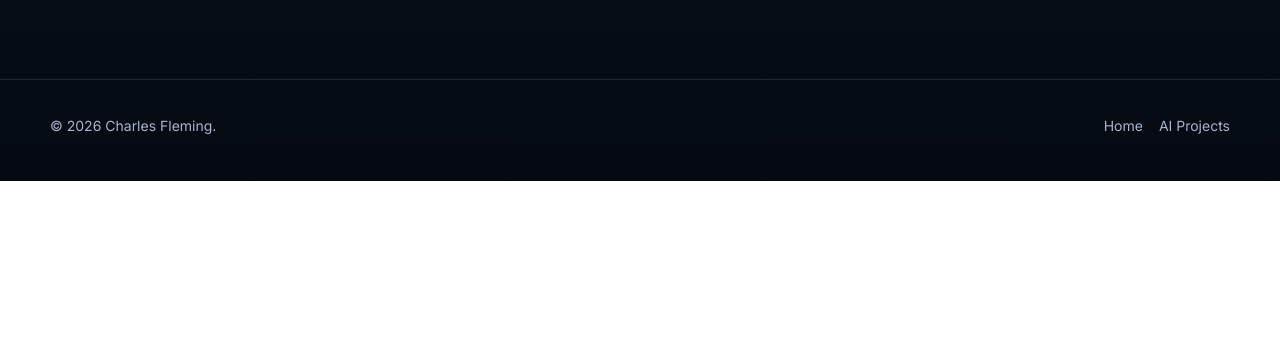
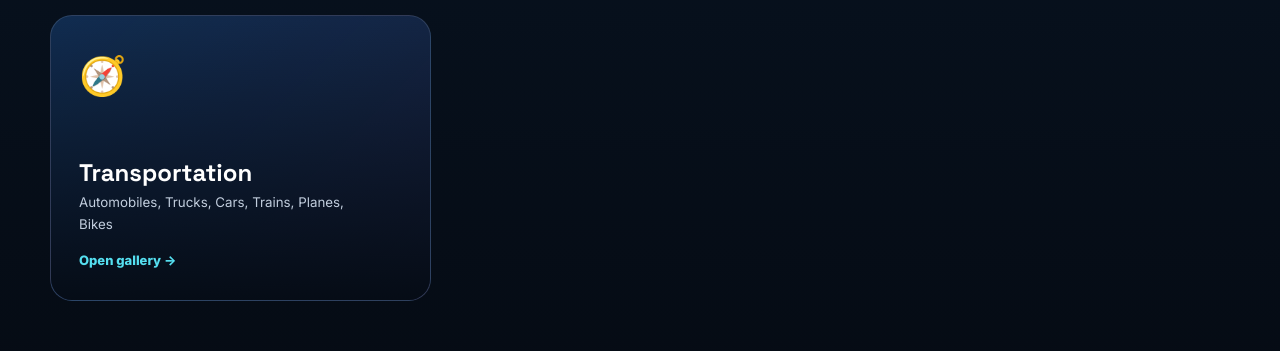
Before and after one commit to Charles85298/pro-it-help, a plain HTML site: page photography.html in a window 1280 px wide. Shown: the part 1307-1658 px from the top of the page. Before the commit the page ends 1488 px from the top, so only its background shows below. Drawn offline with Linux system fonts and the light colour scheme.

Commit message:
Add transportation category to photography.html

```diff
--- a/photography.html
+++ b/photography.html
@@ -21,6 +21,7 @@
 <a class="photo category-card category-nature" href="gallery.html?category=nature-detail"><span class="category-icon">🌿</span><strong>Nature & Detail</strong><small>Plants, wildlife, textures, and close-up subjects</small><em>Open gallery →</em></a>
 <a class="photo category-card category-night" href="gallery.html?category=night-photography"><span class="category-icon">🌙</span><strong>Night Photography</strong><small>Stars, city lights, evenings, and long exposures</small><em>Open gallery →</em></a>
 <a class="photo category-card category-travel" href="gallery.html?category=travel-places"><span class="category-icon">🧭</span><strong>Travel & Places</strong><small>Destinations, landmarks, and visual travel stories</small><em>Open gallery →</em></a>
+<a class="photo category-card category-transportation" href="gallery.html?category=transportation"><span class="category-icon">🧭</span><strong>Transportation</strong><small>Automobiles, Trucks, Cars, Trains, Planes, Bikes</small><em>Open gallery →</em></a>
 </div></div></section>
 </main>
 <footer><div class="container footer-inner"><div>© <span id="year"></span> Charles Fleming.</div><div class="footer-links"><a href="index.html">Home</a><a href="ai-projects.html">AI Projects</a></div></div></footer><script src="assets/js/app.js"></script></body></html>
```
